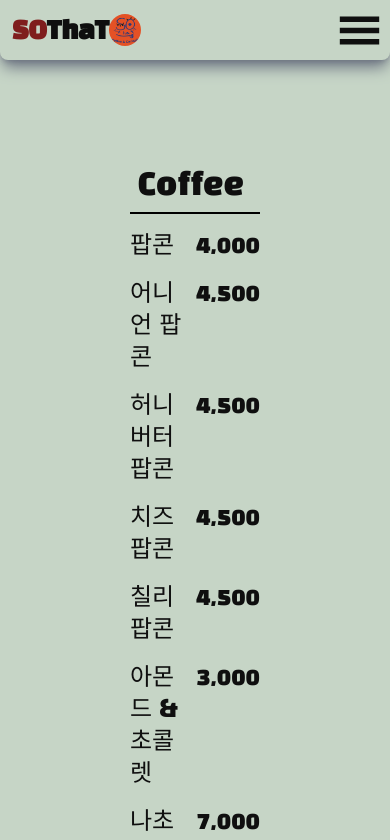
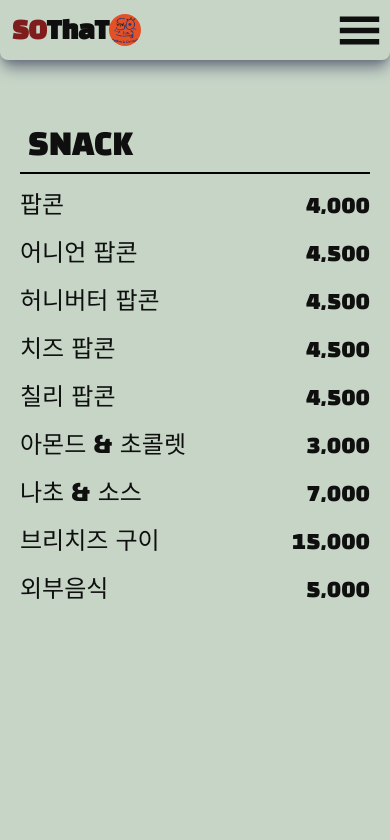
Before and after one commit to jaewoo-ahn/soThat, a React (Create React App) app: page /snack in a window 390 px wide. Shown: the top 840 px of the page. Built offline with nearby package versions, Linux system fonts and the light colour scheme.

Commit message:
snack done

```diff
--- a/src/pages/Snack.jsx
+++ b/src/pages/Snack.jsx
@@ -5,10 +5,10 @@ import { snack } from "../data/snack";
 
 const Snack = () => {
   return (
-    <div className="flex h-screen items-start justify-around mt-20">
-      <div className="w-1/3 ">
+    <div className="flex h-screen items-start justify-around sm:mt-20 mt-10">
+      <div className="sm:w-1/3 w-full sm:px-0 px-5">
         <p className="w-full border-b-2 border-black text-3xl font-blackhans p-2">
-          Coffee
+          SNACK
         </p>
         <div className="mt-2">
           {snack.map((res, idx) => {
```
